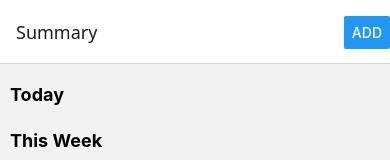
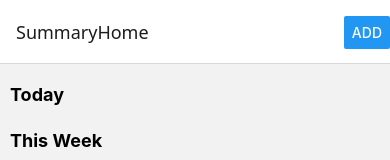
Before and after one commit to saravudh/imaim, a React Native app: screen / in a window 390 px wide. Shown: the top 160 px of the page. Built offline with nearby package versions, Linux system fonts and the light colour scheme.

Commit message:
fix picker error

```diff
--- a/src/navigation/TabNavigator.js
+++ b/src/navigation/TabNavigator.js
@@ -24,7 +24,7 @@ const TabNavigator = () => {
 const SummaryStack = () => {
   return (
     <Stack.Navigator>
-      <Stack.Screen name="Summary" component={SummaryScreen} />
+      <Stack.Screen name="SummaryHome" component={SummaryScreen} />
       <Stack.Screen name="AddNutrition" component={AddNutritionScreen}
         options={{
           presentation: 'modal', // This makes it appear as a sheet (iOS style)
```
